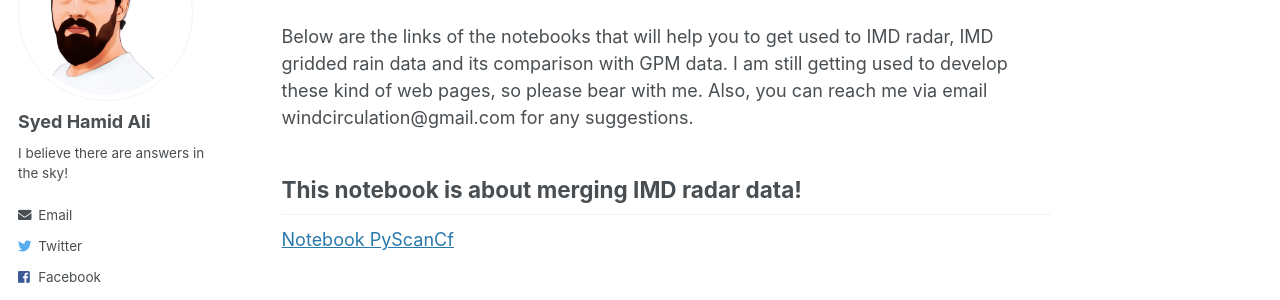
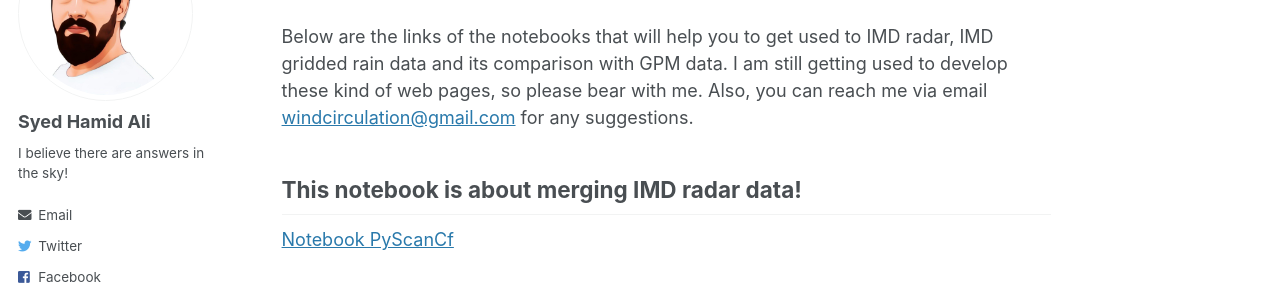
Before and after one commit to syedhamidali/syedhamidali.github.io, a Jekyll site: the page built from _posts/2022-07-23-handling-imd-data.md, in a window 1280 px wide and 992 px high. Shown: the part 192-492 px from the top of the window. Built offline with Jekyll 4.4.1, drawn with Linux system fonts in a browser that asks for light colours; some web fonts are replaced; part of the change alters nothing that is shown.

```diff
--- a/_posts/2022-07-23-handling-imd-data.md
+++ b/_posts/2022-07-23-handling-imd-data.md
@@ -8,7 +8,7 @@ tags:
   - python
 ---
 
-Below are the links of the notebooks that will help you to get used to IMD radar, IMD gridded rain data and its comparison with GPM data. I am still getting used to develop these kind of web pages, so please bear with me. Also, you can reach me via email windcirculation@gmail.com for any suggestions.
+Below are the links of the notebooks that will help you to get used to IMD radar, IMD gridded rain data and its comparison with GPM data. I am still getting used to develop these kind of web pages, so please bear with me. Also, you can reach me via email <a href = "mailto: windcirculation@gmail.com">windcirculation@gmail.com</a> for any suggestions.
 
 This notebook is about merging IMD radar data!
 ------
```
